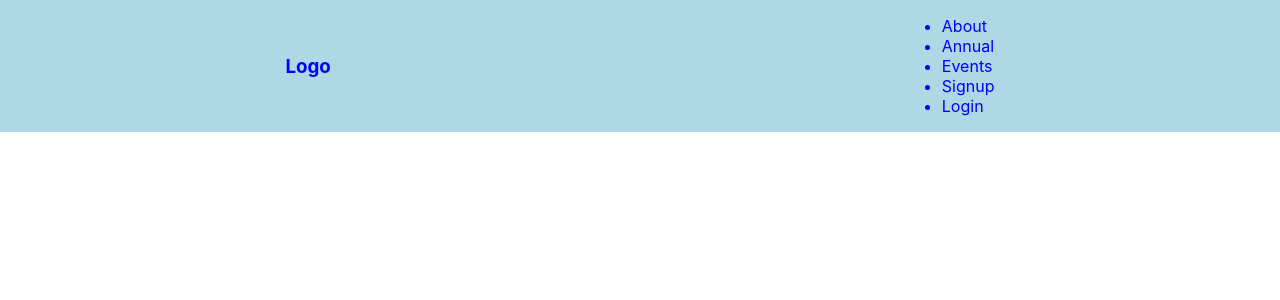
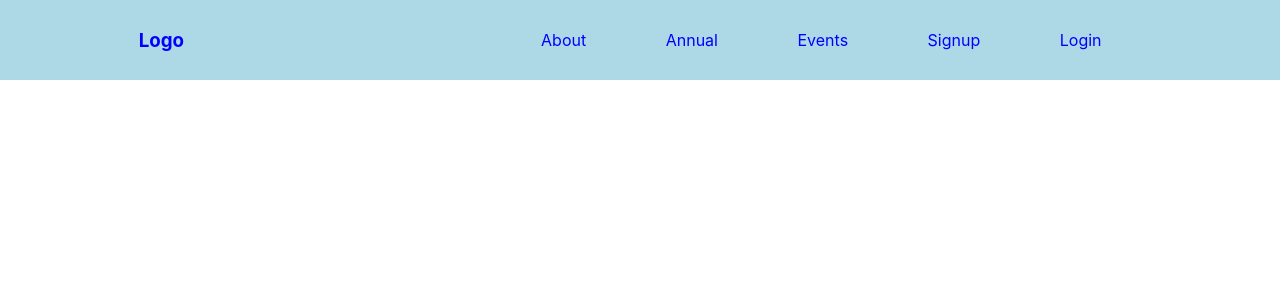
Before and after one commit to blue-cyborg/nav-project, a React (Create React App) app: page /Events in a window 1280 px wide. Shown: the top 300 px of the page. Built offline with nearby package versions, Linux system fonts and the light colour scheme.

Commit message:
import browser router
made the browser router

```diff
--- a/src/App.css
+++ b/src/App.css
@@ -10,3 +10,11 @@ nav{
   background: lightblue;
   color: blue;
 }
+
+.nav-Links{
+  width: 50%;
+  display: flex;
+  justify-content: space-around;
+  align-items: center;
+  list-style: none;
+}
--- a/src/Nav.js
+++ b/src/Nav.js
@@ -5,7 +5,7 @@ function Nav() {
   return (
     <nav>
         <h3>Logo</h3>
-        <ul>
+        <ul className='nav-Links'>
             <li>About</li>
             <li>Annual</li>
             <li>Events</li>
```
Also changed, not shown: src/App.js (+8 -0 lines).
